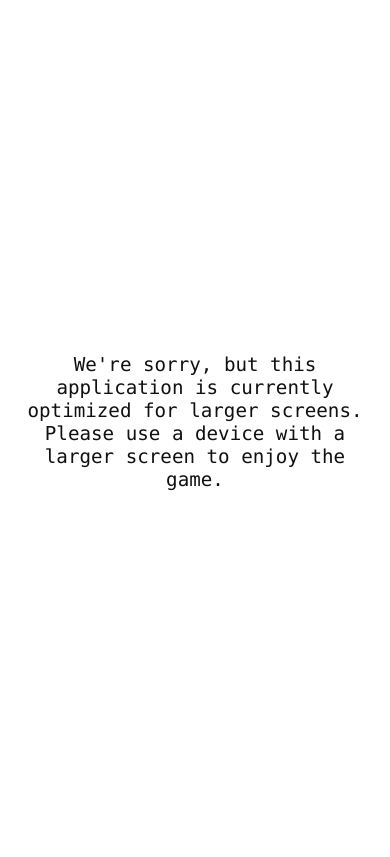
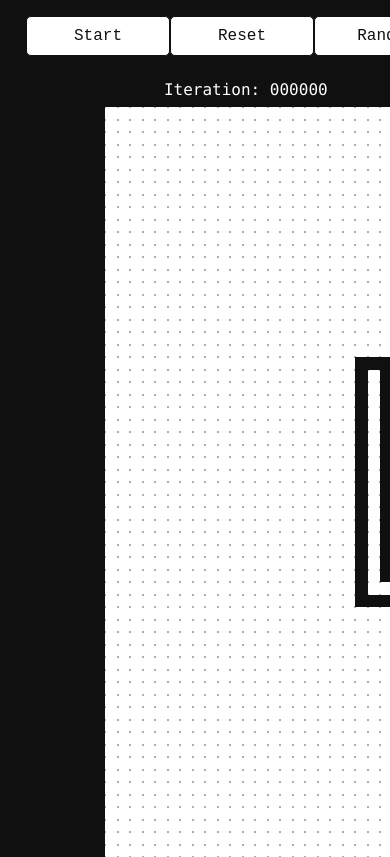
Before and after one commit to patrick-rush/game-of-life, an Angular app: page /automata/game-of-life in a window 390 px wide. Shown: the top 857 px of the page. Built offline with nearby package versions, Linux system fonts and the light colour scheme.

Commit message:
Correct responsiveness

```diff
--- a/src/app/app.component.css
+++ b/src/app/app.component.css
@@ -15,7 +15,7 @@
   min-width: 60rem;
   justify-content: center;
   align-items: center;
-  height: 100vh;
+  height: 100%;
   background-color: var(--dark);
 }
 
@@ -38,7 +38,7 @@
 }
 
 .content {
-  min-width: 56rem;
+  min-width: 55rem;
 }
 
 .game-toggle {
@@ -64,7 +64,7 @@
   }
 }
 
-@media (min-height: 875px) {
+@media (min-height: 200px) {
   .game {
     display: fixed;
   }
@@ -73,7 +73,7 @@
   }
 }
 
-@media (max-height: 875px) {
+@media (max-height: 200px) {
   .game {
     display: none;
   }
--- a/src/styles.css
+++ b/src/styles.css
@@ -9,6 +9,9 @@
 /* You can add global styles to this file, and also import other style files */
 body {
     display: block;
-    background-color: var(--dark);
     margin: 0;
+    min-height: 100vh; /* Ensures the minimum height covers the viewport */
+    background-color: #101010; /* Your desired background color */
+    margin: 0;
+    padding: 0;
 }
```
